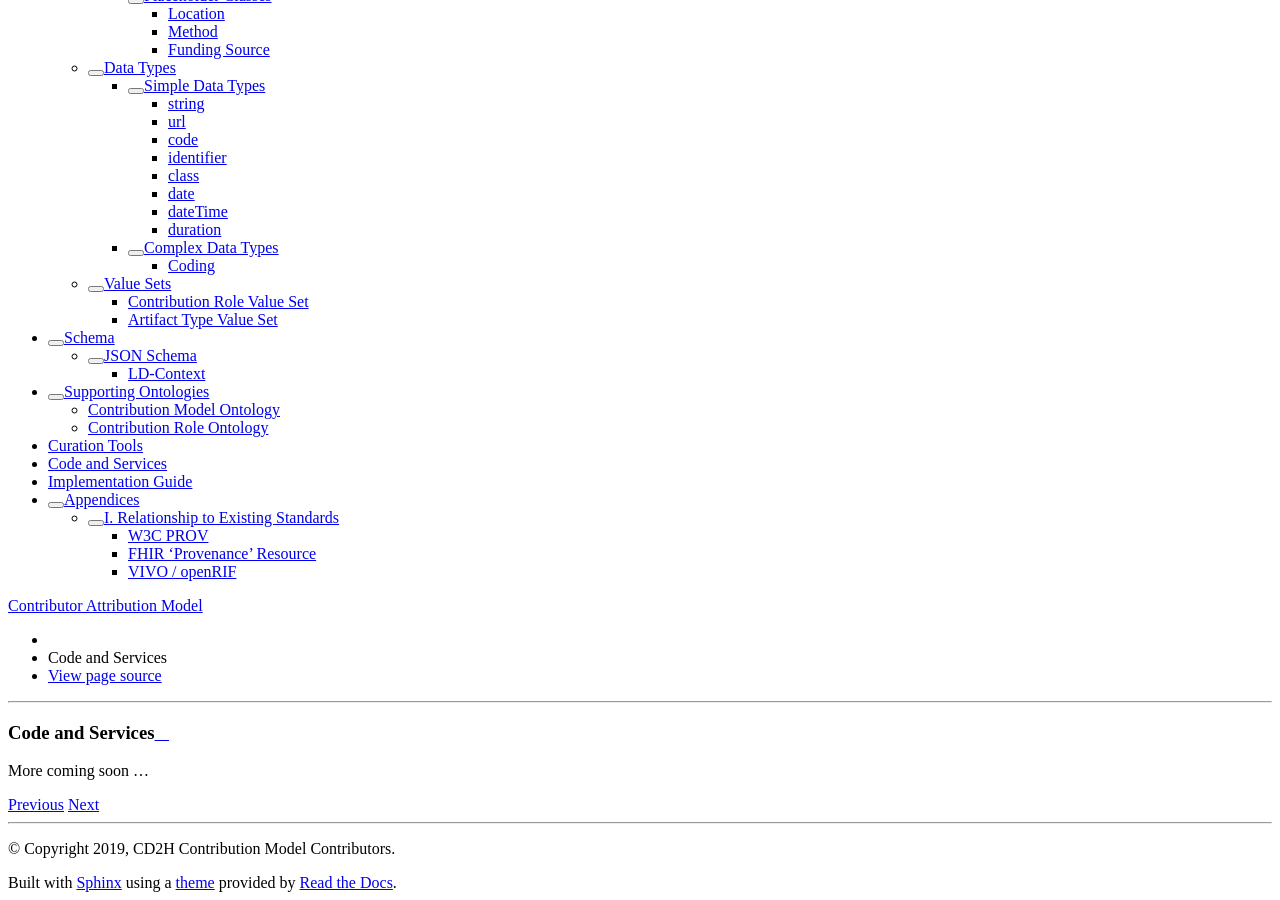
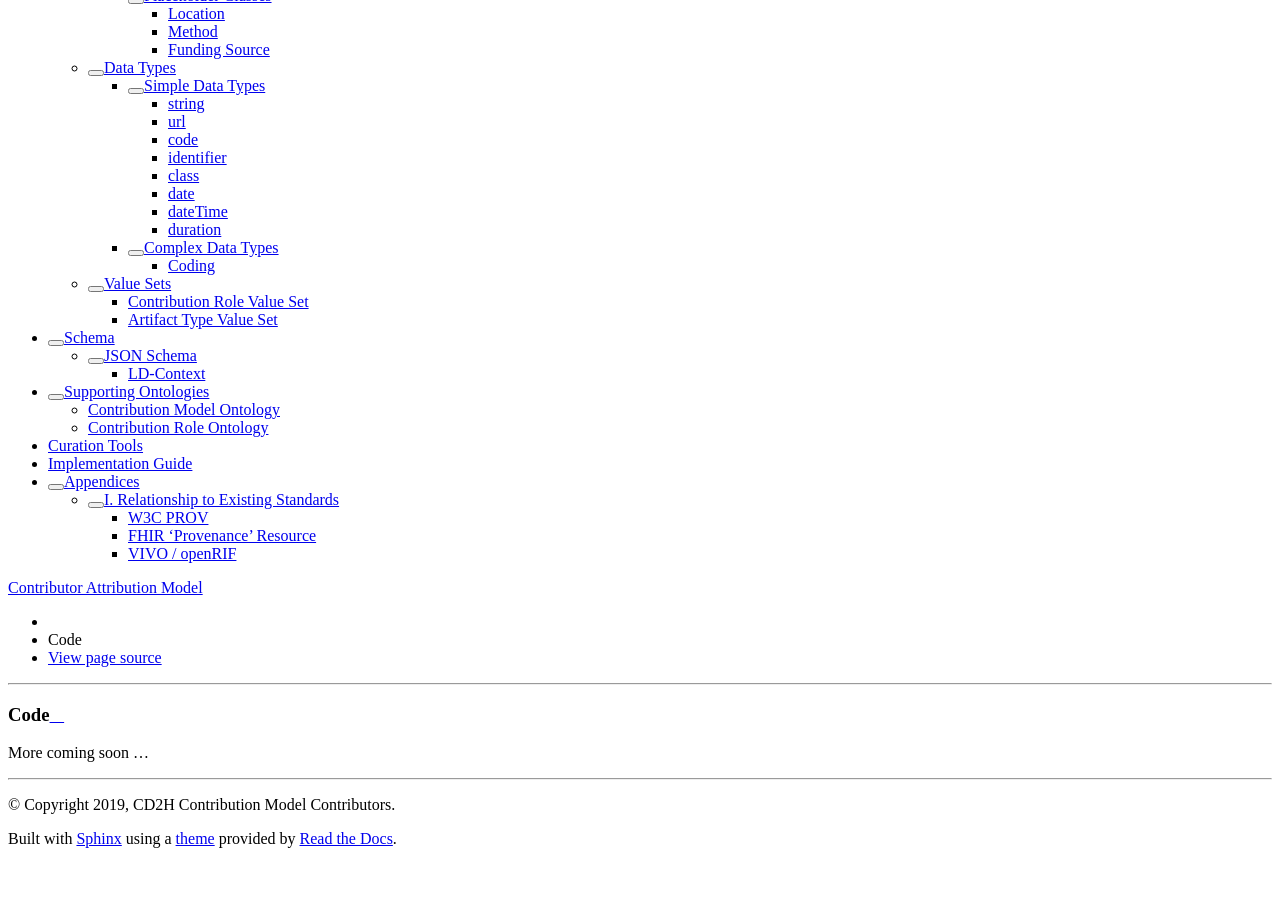
Before and after one commit to data2health/contributor-attribution-model, a Sphinx documentation site: the page built from docs/source/code.rst, in a window 1280 px wide and 900 px high, scrolled down 785 px. Built offline with Sphinx 7.4.7 and the Read the Docs theme 2.0.0, drawn with Linux system fonts in a browser that asks for light colours; pages that are not in the unit, such as notebooks, are missing from menus; after the commit the page ends 1641 px from its top, so only the background shows below that.

Commit message:
Update and rename code_and_services.rst to code.rst

```diff
--- a/docs/source/code_and_services.rst
+++ b/docs/source/code.rst
@@ -1,6 +1,6 @@
-.. _code-and-services:
+.. _code:
 
-Code and Services
+Code
 !!!!!!!!!!!!!!!!!
 
 More coming soon . . .
```
